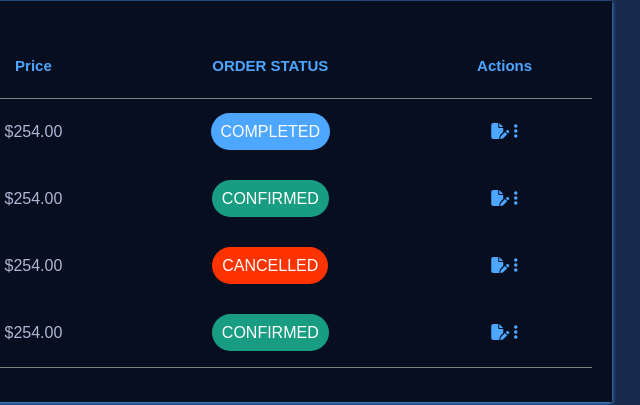
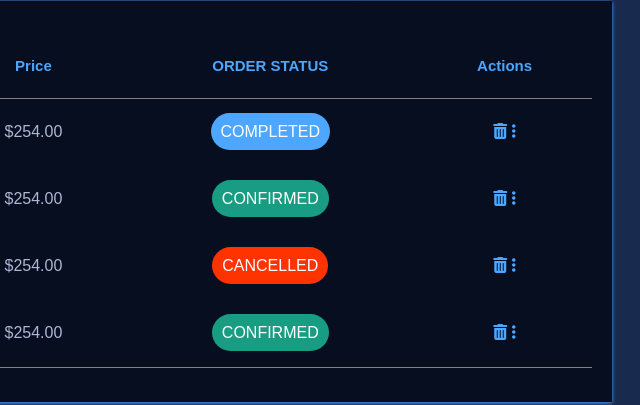
Before and after one commit to toqat47/Shop-buy, a plain HTML site: page Orders.html in a window 1280 px wide. Shown: the part 481-886 px from the top of the page, 578-1218 px from the left. Drawn offline with nearby package versions, Linux system fonts and the light colour scheme.

Commit message:
table_icon

```diff
--- a/Orders.html
+++ b/Orders.html
@@ -125,28 +125,28 @@
           <td class="user">Ahamed</td>
           <td><span class="Price">$254.00</span></td>
           <td><span class="COMPLETED">COMPLETED</span></td>
-          <td><span class="Actions"><a class="action_link" href="#" ><i class="fa-solid fa-file-pen" ></i></i></a> <a  class="action_link" href="#"><i class="fa-solid fa-ellipsis-vertical"></i></a></span></td>
+          <td><span class="Actions"><a class="link" class="action_link" href="#" ><i class="fa-solid fa-trash-can"></i></a> <a class="link" class="action_link" href="#"><i class="fa-solid fa-ellipsis-vertical"></i></a></span></td>
         </tr>
         <tr>
           <th class="code">#123895</th>
           <td class="user">Aya</td>
           <td><span class="Price">$254.00</span></td>
           <td><span class="CONFIRMED">CONFIRMED</span></td>
-          <td><span class="Actions"><a  class="action_link" href="#" ><i class="fa-solid fa-file-pen" ></i></i></a> <a  class="action_link" href="#"><i class="fa-solid fa-ellipsis-vertical"></i></a></span></td>
+          <td><span class="Actions"><a class="link" class="action_link" href="#" ><i class="fa-solid fa-trash-can"></i></a> <a class="link" class="action_link" href="#"><i class="fa-solid fa-ellipsis-vertical"></i></a></span></td>
         </tr>
         <tr>
           <th class="code">#678128</th>
           <td  class="user">Ahamed</td>
           <td><span class="Price">$254.00</span></td>
           <td><span class="CANCELLED">CANCELLED</span></td>
-          <td><span class="Actions"><a  class="action_link" href="#" ><i class="fa-solid fa-file-pen" ></i></i></a> <a  class="action_link" href="#"><i class="fa-solid fa-ellipsis-vertical"></i></a></span></td>
+          <td><span class="Actions"><a class="link" class="action_link" href="#" ><i class="fa-solid fa-trash-can"></i></a> <a class="link" class="action_link" href="#"><i class="fa-solid fa-ellipsis-vertical"></i></a></span></td>
         </tr>
         <tr>
           <th class="code">#678128</th>
           <td  class="user">Ahamed</td>
           <td><span class="Price">$254.00</span></td>
           <td><span class="CONFIRMED">CONFIRMED</span></td>
-          <td><span class="Actions"><a  class="action_link" href="#" ><i class="fa-solid fa-file-pen" ></i></i></a> <a  class="action_link" href="#"><i class="fa-solid fa-ellipsis-vertical"></i></a></span></td>
+          <td><span class="Actions"><a class="link" class="action_link" href="#" ><i class="fa-solid fa-trash-can"></i></a> <a class="link" class="action_link" href="#"><i class="fa-solid fa-ellipsis-vertical"></i></a></span></td>
         </tr>
       </tbody>
     </table>
```
Also changed, not shown: Products_Management.html (+4 -4 lines).
